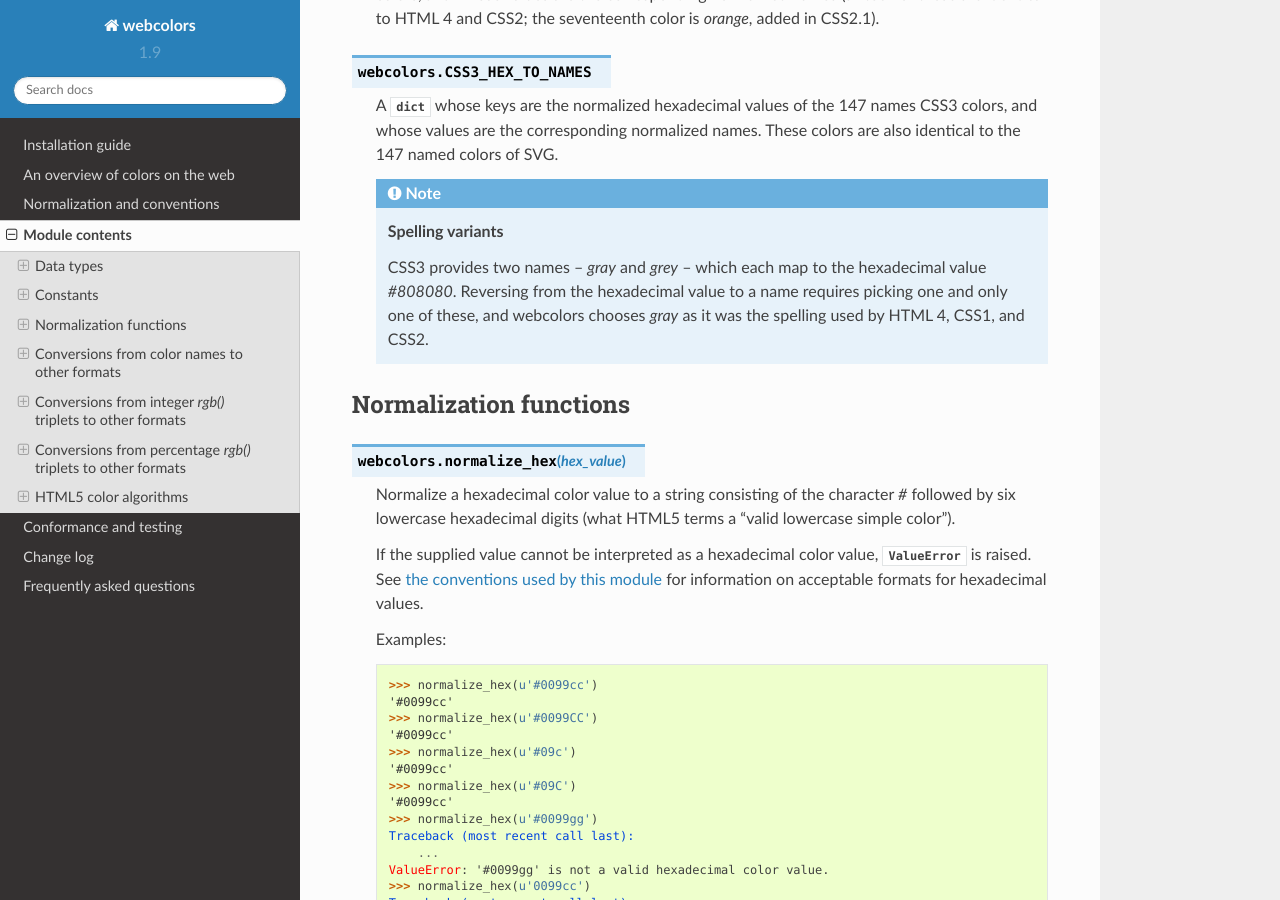
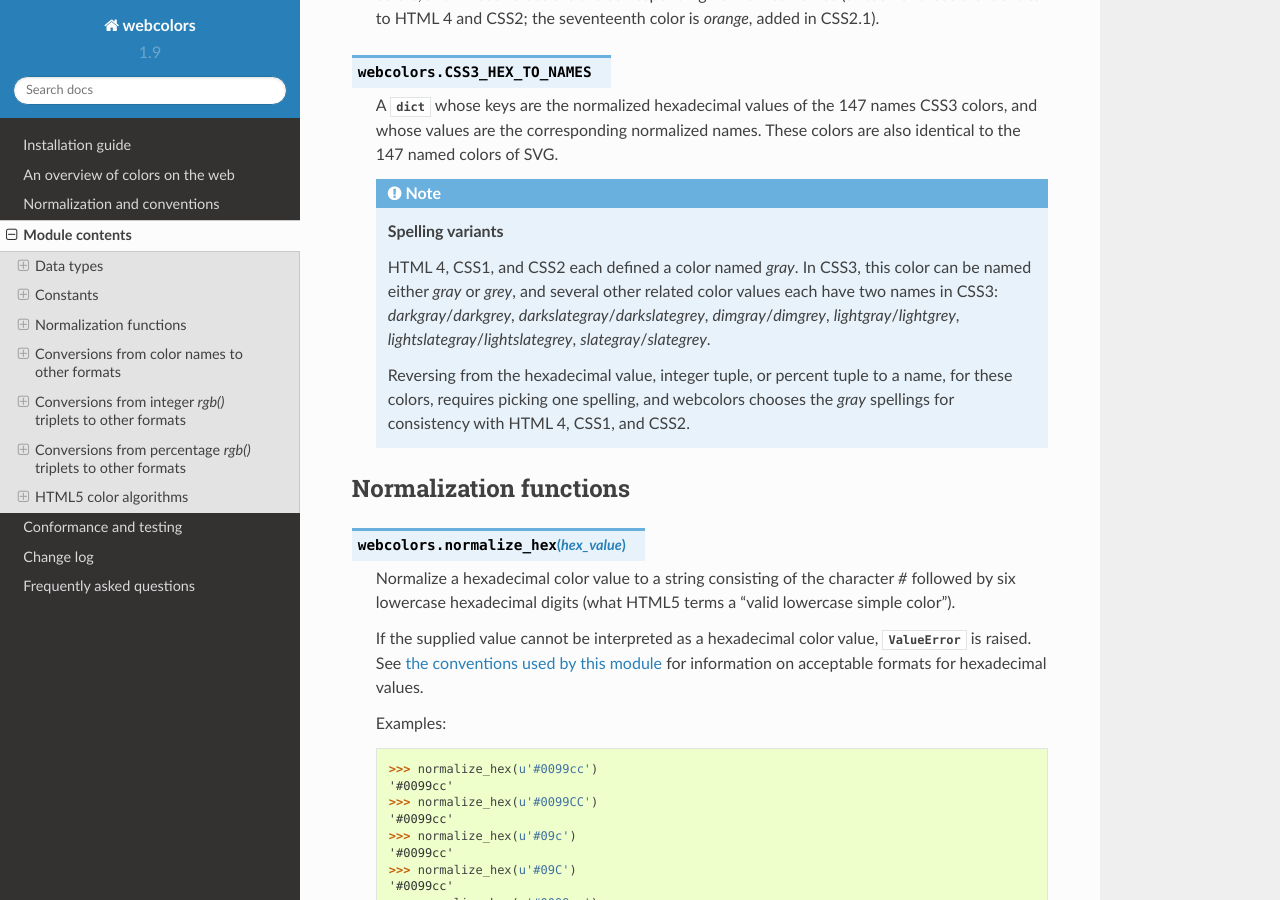
Before and after one commit to ubernostrum/webcolors, a Sphinx documentation site: the page built from docs/contents.rst, in a window 1280 px wide and 900 px high, scrolled down 3518 px. Built offline with Sphinx 7.4.7 and the Read the Docs theme 2.0.0, drawn with Linux system fonts in a browser that asks for light colours; some of the changed text lies outside the part shown.

Commit message:
Normalize all the gray colors to a single spelling.

```diff
--- a/docs/contents.rst
+++ b/docs/contents.rst
@@ -208,11 +208,17 @@ Mappings from hexadecimal values to names
 
    .. note:: **Spelling variants**
 
-      CSS3 provides two names -- `gray` and `grey` -- which each map
-      to the hexadecimal value `#808080`. Reversing from the
-      hexadecimal value to a name requires picking one and only one of
-      these, and webcolors chooses `gray` as it was the spelling used
-      by HTML 4, CSS1, and CSS2.
+      HTML 4, CSS1, and CSS2 each defined a color named `gray`. In
+      CSS3, this color can be named either `gray` or `grey`, and
+      several other related color values each have two names in CSS3:
+      `darkgray`/`darkgrey`, `darkslategray`/`darkslategrey`,
+      `dimgray`/`dimgrey`, `lightgray`/`lightgrey`,
+      `lightslategray`/`lightslategrey`, `slategray`/`slategrey`.
+
+      Reversing from the hexadecimal value, integer tuple, or percent
+      tuple to a name, for these colors, requires picking one
+      spelling, and webcolors chooses the `gray` spellings for
+      consistency with HTML 4, CSS1, and CSS2.
 
 
 Normalization functions
@@ -391,10 +397,11 @@ Conversion from hexadecimal color values to other formats
 
    .. note:: **Spelling variants**
 
-      One hexadecimal value -- `#808080` -- can map to either of two
-      names in CSS3, because it supports both `gray` and `grey` as
-      color names. This function will return `u'gray'` for the input
-      `u'#808080'`. See also the note on :data:`CSS3_HEX_TO_NAMES`.
+      Some values representing named gray colors can map to either of
+      two names in CSS3, because it supports both `gray` and `grey`
+      spelling variants for those colors. This function will always
+      return the variant spelled `gray` (such as `lightgray` instead
+      of `lightgrey`). See also the note on :data:`CSS3_HEX_TO_NAMES`.
 
    Examples:
 
@@ -476,11 +483,11 @@ Conversions from integer `rgb()` triplets to other formats
 
    .. note:: **Spelling variants**
 
-      One `rgb()` value -- `(128, 128, 128)` -- can map to either of
-      two names in CSS3, because it supports both `gray` and `grey` as
-      color names. This function will return `u'gray'` for the input
-      `(128, 128, 128)`. See also the note on
-      :data:`CSS3_HEX_TO_NAMES`.
+      Some values representing named gray colors can map to either of
+      two names in CSS3, because it supports both `gray` and `grey`
+      spelling variants for those colors. This function will always
+      return the variant spelled `gray` (such as `lightgray` instead
+      of `lightgrey`). See also the note on :data:`CSS3_HEX_TO_NAMES`.
 
    Examples:
 
@@ -566,11 +573,11 @@ Conversions from percentage `rgb()` triplets to other formats
 
    .. note:: **Spelling variants**
 
-      One value -- `(50%, 50%, 50%)` -- can map to either of two names
-      in CSS3, because it supports both `gray` and `grey` as color
-      names. This function will return `u'gray'` for the input
-      `(u'50%', u'50%', u'50%')`. See also the note on
-      :data:`CSS3_HEX_TO_NAMES`.
+      Some values representing named gray colors can map to either of
+      two names in CSS3, because it supports both `gray` and `grey`
+      spelling variants for those colors. This function will always
+      return the variant spelled `gray` (such as `lightgray` instead
+      of `lightgrey`). See also the note on :data:`CSS3_HEX_TO_NAMES`.
 
    Examples:
 
```
Also changed, not shown: docs/faq.rst (+10 -16 lines), 2 other files.
